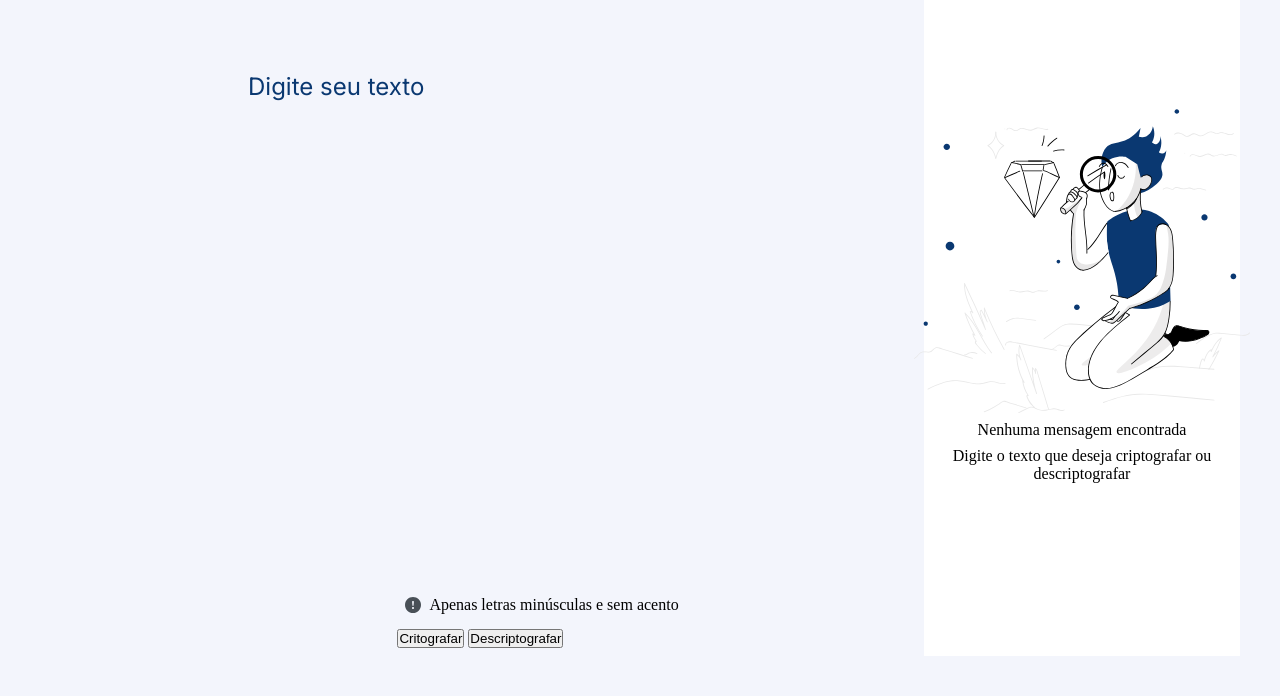
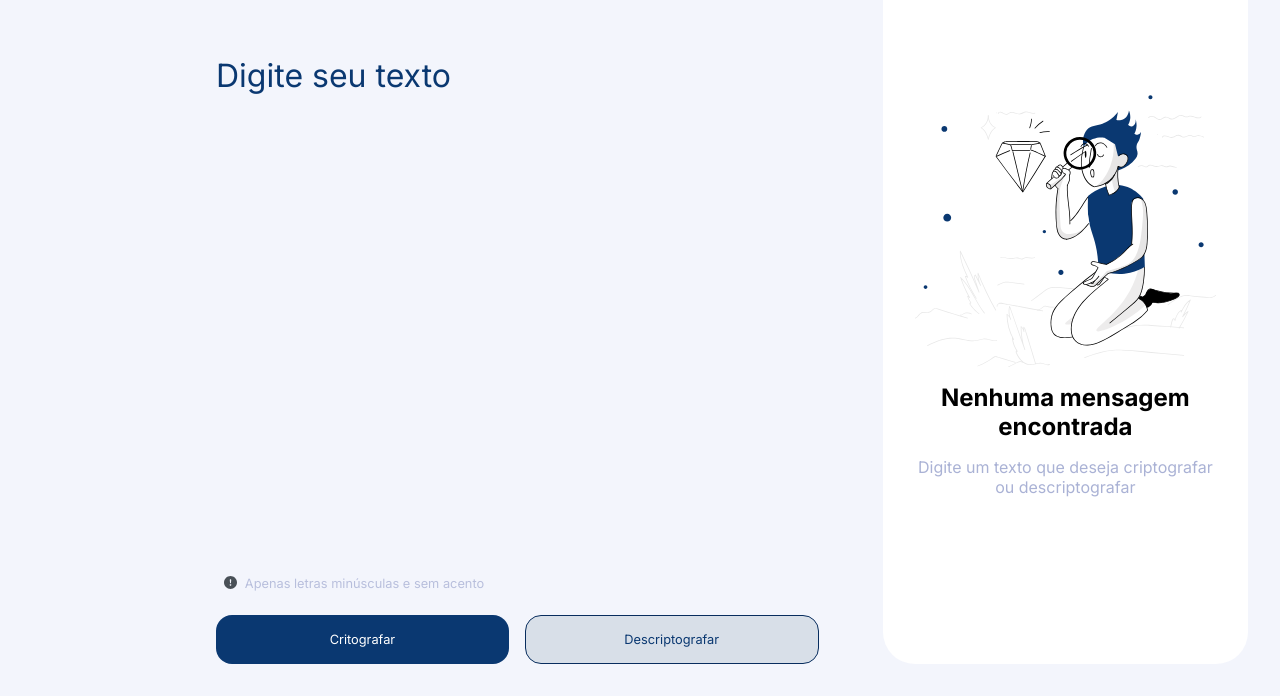
Before and after one commit to ElyonOrtiz/Challenge-Decodificador, a plain HTML site: page index.htm in a window 1280 px wide. Shown: the part 104-800 px from the top of the page. Drawn offline with Linux system fonts and the light colour scheme.

Commit message:
LEYOUT QUASE COMPLETO

```diff
--- a/css/styles.css
+++ b/css/styles.css
@@ -1,6 +1,7 @@
 @import url('https://fonts.googleapis.com/css2?family=Inter:ital,opsz,wght@0,14..32,100..900;1,14..32,100..900&display=swap');
 :root {
     --primary-color: #0A3871;
+    --secondary-color: #AAB2D5;
 }
 
 *{
@@ -11,32 +12,30 @@
 body {
     height: 100vh;
     box-sizing: border-box;
-    background: #F3F5FC;
+    background:#F3F5FC;
 }
 
 .container__main {
     box-sizing: border-box;
     width: 100%;
     height: 100%;
-    padding: 2.5rem;
+    padding: 2rem;
     display: flex;
     flex-direction: row;
     justify-content: space-between;
-    gap: 5rem;
+    gap: 4rem;
 }
 
 .conteudo__main {
     width: 50%;
-    padding: 0.5rem;
     display: flex;
     flex-direction: column;
-    align-items: center;
     justify-content: space-between;
     gap: 0.5rem;
 }
 
 .response {
-    padding: 0.5rem;
+    padding: 2rem;
     background: #ffffff;
     width: 25%;
     display: flex;
@@ -44,19 +43,22 @@ body {
     align-items: center;
     justify-content: center;
     text-align: center;
-    gap: 0.5rem;
+    gap: 1rem;
+    border-radius: 2rem;
 }
 
 .text__area {
     background: none;
     width: 100%;
-    padding: 8rem 3rem;
+    margin-top: 8rem;
     border: none;
     outline: none;
-    font-size: 1.5rem;
+    font-size: 2rem;
     font-family: 'Inter', sans-serif;
     font-weight: 400;
     resize: none;
+    color: var(--primary-color);
+    height: 100%;
 }
 .text__area::placeholder {
     color: var(--primary-color);
@@ -66,9 +68,79 @@ body {
 .alert {
     display: flex;
     flex-direction: row;
-    align-items: center;
     padding: 0.5rem;
     gap: 0.5rem;
     width: 100%;
-    height: 2rem
+    font-family: "Inter", sans-serif;
 }
+.alert p {
+    font-size: 0.8rem;
+    opacity: 80%;
+    color: var(--secondary-color);
+}
+
+.icon__alert {
+    height: 0.8rem;
+    color: var(--secondary-color);
+}
+
+.image_search {
+    width: 100%;
+}
+
+.text__response_title {
+    width: 100%;
+    font-family: 'Inter', sans-serif;
+    font-size: 1.5rem;
+    font-weight: 700;
+}
+
+.text__response_text {
+    width: 100%;
+    font-family: 'Inter', sans-serif;
+    font-size: 1rem;
+    font-weight: 400;
+    color: var(--secondary-color);
+}
+.btns {
+    display: flex;
+    gap: 1rem;
+    margin-top: 1rem;
+}
+
+button {
+    height: ;
+    width: 100%;
+    padding: 1rem 1.5rem;
+    font-family: 'Inter', sans-serif;
+    font-size: 0.8rem;
+    font-weight: 400;
+    border: none;
+    border-radius: 1rem;
+    cursor: pointer;
+    transition: background-color 0.3s ease, color 0.3s ease, transform 0.3s ease;
+}
+
+/* Estilo para botão de criptografia */
+.btn__cript {
+    background-color: var(--primary-color);
+    color: #ffffff;
+}
+
+.btn__cript:hover {
+    background-color: #082d5e;
+    transform: scale(1.05);
+}
+
+/* Estilo para botão de descriptografia */
+.btn__descript {
+    background-color: #D8DFE8;
+    color: var(--primary-color);
+    border: #082d5e 1px solid;
+}
+
+.btn__descript:hover {
+    background-color: #929abe;
+    color: #ffffff;
+    transform: scale(1.05);
+}
--- a/index.htm
+++ b/index.htm
@@ -12,7 +12,7 @@
             <textarea type="text" class="text__area" placeholder="Digite seu texto"></textarea>
             <div>
                 <div class="alert">
-                    <img src="./assets/icon_attencion.svg">
+                    <img class="icon__alert" src="./assets/icon_attencion.svg">
                     <p>Apenas letras minúsculas e sem acento</p>
                 </div>
                 <div class="btns">
@@ -22,9 +22,9 @@
             </div>
         </div>
         <div class="response">
-            <img src="./assets/image_search.svg">
-            <p>Nenhuma mensagem encontrada</p>
-            <p>Digite o texto que deseja criptografar ou descriptografar</p>
+            <img class="image_search" src="./assets/image_search.svg">
+            <p class="text__response_title">Nenhuma mensagem encontrada</p>
+            <p class="text__response_text">Digite um texto que deseja criptografar ou descriptografar</p>
         </div>
     </div>
     <script src="js/script.js"></script>
```
